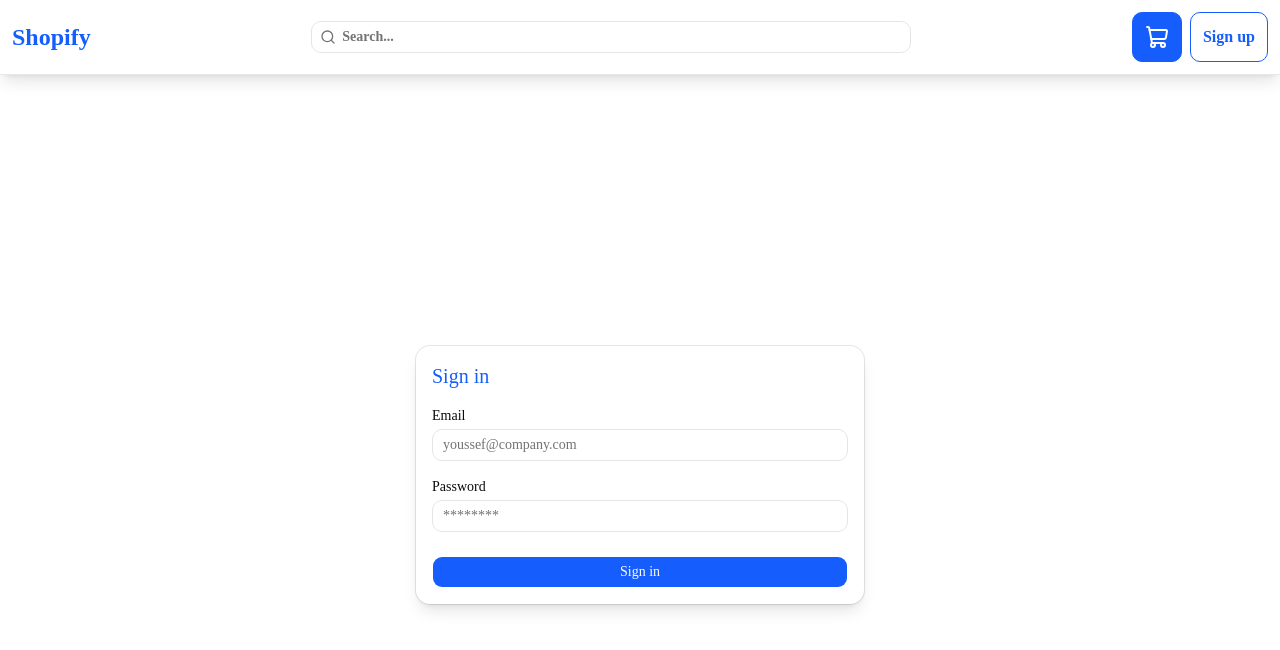
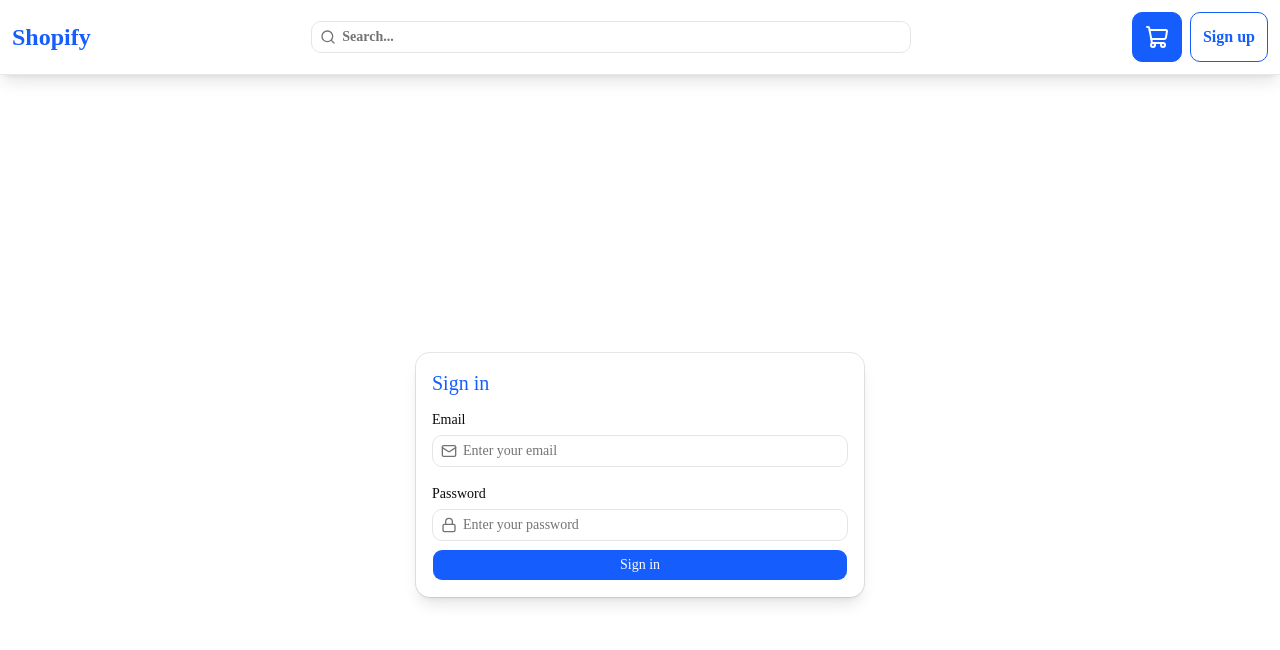
Before and after one commit to You-s-sef24/e-commerce, a Next.js app: page /signin in a window 1280 px wide. Shown: the top 650 px of the page. Built offline with nearby package versions, Linux system fonts and the light colour scheme.

Commit message:
update sign in page

```diff
--- a/app/signin/page.js
+++ b/app/signin/page.js
@@ -6,6 +6,9 @@ import { Input } from "@/components/ui/input";
 import { Card, CardContent, CardHeader, CardTitle } from "@/components/ui/card";
 import { Field, FieldLabel } from "@/components/ui/field";
 import { toast } from "sonner";
+import { InputGroup, InputGroupAddon, InputGroupInput } from "@/components/ui/input-group";
+import { KeyIcon, LockIcon, MailIcon } from "lucide-react";
+import { Label } from "@/components/ui/label";
 
 export default function SignupPage() {
     const [formData, setFormData] = useState({
@@ -44,28 +47,30 @@ export default function SignupPage() {
                     <CardTitle className="text-xl text-blue-600">Sign in</CardTitle>
                 </CardHeader>
                 <CardContent>
-                    <form onSubmit={handleSubmit} className="flex flex-col gap-4">
-
-                        <Field className="flex flex-col gap-1" data-invalid={check && !formData.email}>
-                            <FieldLabel htmlFor="email">Email</FieldLabel>
-                            <Input
+                    <form onSubmit={handleSubmit} className="flex flex-col">
+                        <Label className={"mb-2"}>Email</Label>
+                        <InputGroup data-invalid={check && !formData.email}>
+                            <InputGroupInput
                                 id="email"
                                 type="email"
-                                placeholder="youssef@company.com"
+                                placeholder="Enter your email"
                                 value={formData.email}
                                 onChange={(e) => {
                                     setFormData({ ...formData, email: e.target.value });
                                 }}
                                 aria-invalid={check && !formData.email}
                             />
-                        </Field>
+                            <InputGroupAddon>
+                                <MailIcon />
+                            </InputGroupAddon>
+                        </InputGroup>
 
-                        <Field className="flex flex-col gap-1 flex-1" data-invalid={check && !formData.pass}>
-                            <FieldLabel htmlFor="pass">Password</FieldLabel>
-                            <Input
+                        <Label htmlFor="pass" className={"my-5 mb-2"}>Password</Label>
+                        <InputGroup data-invalid={check && !formData.pass}>
+                            <InputGroupInput
                                 id="pass"
                                 type="password"
-                                placeholder="********"
+                                placeholder="Enter your password"
                                 value={formData.pass}
                                 onChange={(e) => {
                                     setFormData({ ...formData, pass: e.target.value });
@@ -73,16 +78,18 @@ export default function SignupPage() {
                                 minLength={8}
                                 aria-invalid={check && !formData.pass}
                             />
-                        </Field>
+                            <InputGroupAddon>
+                                <LockIcon />
+                            </InputGroupAddon>
+                        </InputGroup>
 
                         <Button
                             type="submit"
                             disabled={submitted}
-                            className="bg-blue-600 hover:bg-blue-800 mt-2"
+                            className="bg-blue-600 hover:bg-blue-800 mt-2 cursor-pointer"
                         >
                             Sign in
                         </Button>
-
                     </form>
                 </CardContent>
             </Card>
```
